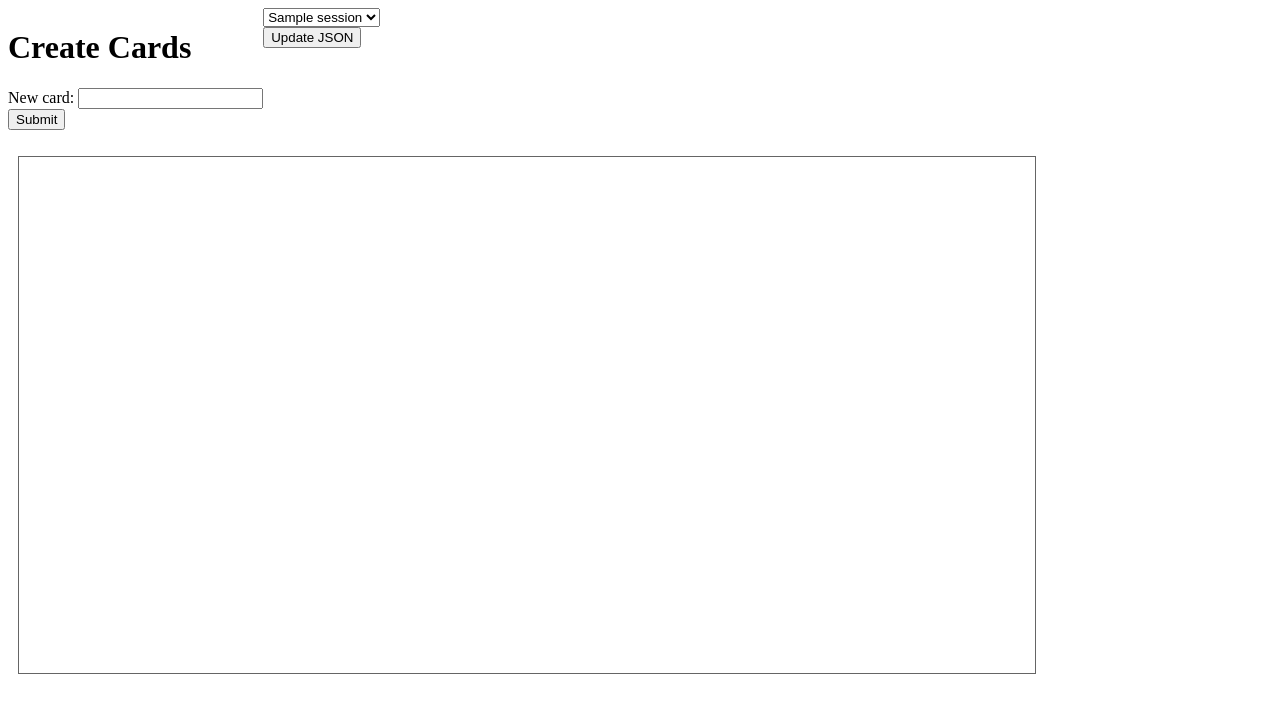
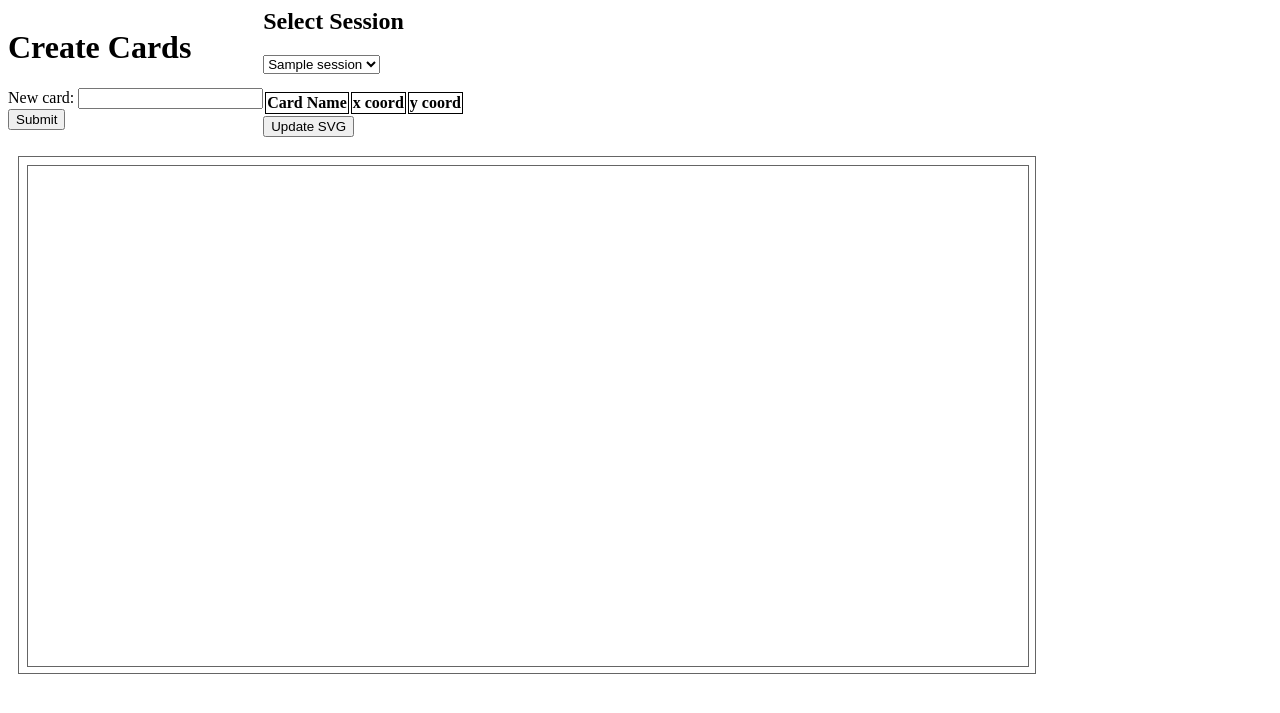
Before and after one commit to turtlemonvh/Django-Test-Project-1, a Python web app: template src/mysite_test1/templates/createcards.html in a window 1280 px wide. Shown: the top 713 px of the page. Run offline with Jinja, Linux system fonts and the light colour scheme; the template is opened without the code that fills it: most values are stand-ins (such as "Sample title", 1, 10 or a date in 2020); lists and menus that the app fills with data are empty.

Commit message:
state before rewrite of d3 portion of card display

```diff
--- a/src/mysite_test1/seventools/models.py
+++ b/src/mysite_test1/seventools/models.py
@@ -18,4 +18,4 @@ class Card(models.Model):
         return u'%s %s' % (self.name, self.global_id)
 
     class Meta:
-        ordering = ['global_id']
+        ordering = ['id']
--- a/src/mysite_test1/templates/createcards.html
+++ b/src/mysite_test1/templates/createcards.html
@@ -5,6 +5,15 @@
 	<script src="{{ STATIC_URL }}js/jquery-ui-1.8.17.custom/js/jquery-1.7.1.min.js" type='text/javascript'></script>
 	<script src="{{ STATIC_URL }}js/jquery-ui-1.8.17.custom/js/jquery-ui-1.8.17.custom.min.js" type='text/javascript'></script>
 	<script>
+	// Define card sizes
+	var card_width = 100;
+	var card_height = 30;
+	var dropHEIGHT = 500;
+	var dropWIDTH = dropHEIGHT*2;
+	var cardSizeMulti = 0.5; // how much smaller are the cards on the svg
+	var cardRoundedFactor = .1;
+	var card_vis;
+
 	// Definines the placement of queued cards
 	function getNewCardOffset(){
 		var newOffset = $("#cards_container").offset();
@@ -13,83 +22,43 @@
 		return newOffset;
 	}
 
-	// Get all JSON data for current session
-	function updateDroppedCards(){
-		var session_id = $("#session_select :selected").val();
-		$.getJSON("/seventools/cardsession/json/", { id: session_id}, function(data) {
-				console.log('json card data retrieved');
-				var items = [];
-				var card;
-				var str = "<table><tr>";
-				str += "<th>Name</th><th>x coord</th><th>y coord</th>";
+	/*
+	 * Resize functions are un-tested
+	 */
+	function resizeCards(p){
+		card_width = card_width*p;
+		card_height = card_height*p;
+		// draggable
+		$(".draggable").attr("width", card_width).attr("height", card_height);
+		update_cards ();
+	}
+
+	function resizeDropArea(p){
+		dropHEIGHT = dropHEIGHT*p;
+		dropWIDTH = dropWIDTH*p;
+		// card_visualisation
+		$("#card_visualisation").attr("width", dropWIDTH).attr("height", dropHEIGHT);
+		update_cards ();
+	}
+
+	// Get all JSON data for current session into table
+	function updateSessionTable(data){
+		// Use the data already collected for svg
+		// format: {id, x, y, name} as {id, value1, value2, value3}
+		var str = "<tr>";
+		str += "<th>Card Name</th><th>x coord</th><th>y coord</th>";
 		str += "</tr>";
 		$.each(data, function(key,val) {
-					card = val.fields;
-					console.log(card.name + ": " + card.x_coord + ", " + card.y_coord);
-
-					str += "<tr><td>" + card.name + "</td><td>" + card.x_coord + "</td><td>" + card.y_coord + "</td></tr>";
+			// console.log(val.value3 + ": " + (val.value1) + ", " + (val.value2));
+			str += "<tr><td>" + val.value3 + "</td><td>" + (val.value1) + "</td><td>" + (val.value2)+ "</td></tr>";
 		})
-				str += "</table>";
 		$("#dropped_cards").html(str);
-	    });
-
 	}
 
 	// Namespace protected functions
 	$(function() {
 		// Initialize the drop area
 		$( "#droppable" ).droppable();
-		// Move card from drop area back into queue
-		function repossessCard(card){
-			// Notify
-			console.log('Repossesing card');
-			console.log(card);
-
-			// Position card
-			card.offset(getNewCardOffset());
-
-			// Move absolute position of all undroped down
-			var spacing = card.outerHeight(true);
-			$(".undropped_card").each(function(index,domE){
-				// Define new position in terms of old position
-				var o_offset = $(domE).offset();
-				$(domE).offset({ top: o_offset.top + spacing, left: o_offset.left})
-			})
-
-			// Add and remove classes
-			card.removeClass("dropped_card");
-			card.addClass("undropped_card");
-
-			// Reorganize order in document
-			var cards = $("#cards_container").children();
-			var cnt = cards.length;
-
-			// Get the index of the re-queued card
-			var newcard_index;
-			for( var i = cnt - 1; i >= 0; i--){
-				if($(cards[i]).hasClass("undropped_card")){
-					newcard_index = i;
-					break;
-				}
-			}
-
-			// Reorder cards, moving the re-queued card to the top of the list
-			var temp = cards[newcard_index];
-			for( var i = newcard_index; i > 0; i--){
-				cards[i] = cards[i - 1];
-			}
-			cards[0] = temp;
-
-			// Remove old list and add new
-			$("#cards_container").children().remove(); // remove old items and replace
-         	$("#cards_container").append(cards).children();
-
-         	// Bind relevant events to cards in queue and in drop area
-         	$(".undropped_card").draggable({ revert: "invalid" });
-         	$(".dropped_card").bind('dblclick',function(){
-         		repossessCard($(this));
-     		});
-		};
 
 		// Determine where it was clicked
 		$( "#droppable" ).bind( "dblclick", function(event) {
@@ -98,7 +67,25 @@
 			var h = $(this).height();
 			var w_rel = (event.pageX - toffset.left)/(w);
 			var h_rel = (event.pageY - toffset.top)/(h);
-			alert(w_rel +'%, '+ h_rel + '%');
+			//alert(w_rel +'%, '+ h_rel + '%');
+
+			// send coords as well as size being used for card
+			var card_h = card_height/h;
+			var card_w = card_width/w;
+			var session_id = $("#session_select :selected").val();
+			console.log("Recalling card")
+     		$.getJSON("/seventools/cardsession/recallcard/", { height: card_h, width: card_w, x_coord: w_rel, y_coord: h_rel, session_id: session_id },
+     		function(data) {
+     			// refresh view
+     			console.log("Card recalled");
+     			console.log(data);
+     			console.log(data.deleted_name);
+     			if(data.deleted_name !== ""){
+	     			update_cards ();
+	     			addCardToQueue(data.deleted_name);
+     			}
+     		});
+     		console.log("Finished recalling card")
 		})
 
 		// Move a card from the queue into the drop area
@@ -131,31 +118,6 @@
 				}
 			})
 
-			// Move the dropped card to the bottom of the queue
-			var cards = $("#cards_container").children();
-			var cnt = cards.length;
-
-			var temp;
-			for (var i = 0; i < cnt-1; i++){
-				temp = cards[i];
-				if( $(temp).hasClass("dropped_card")){
-					// Move it to the bottom
-					cards[i] = cards[i + 1];
-					cards[i + 1] = temp;
-				}
-			}
-
-			// Remove old list and add new
-			$("#cards_container").children().remove();
-         	$("#cards_container").append(cards).children();
-
-         	// Bind relevant events to cards in queue and in drop area
-         	$(".undropped_card").draggable({ revert: "invalid" });
-         	console.log("test1");
-         	$(".dropped_card").bind('dblclick',function(){
-         		repossessCard($(this));
-     		});
-
      		// Add card to database
  			console.log("adding card via xhr");
      		var card_name = ui.draggable.text();
@@ -163,16 +125,19 @@
      		$.get("/seventools/cardsession/addcard/", { name: card_name, session_id: session_id, x_coord: w_rel, y_coord: h_rel },
      		function(data){
      			console.log(data);
-     		} );
+
+     			// Wait for card to be added before updating
+				update_cards ();
+     		});
+
+			// Remove card from the queue
+			ui.draggable.remove();
 
 		});
 	})
 
-	// Functions to call once when doc ready
-	$(document).ready(function(){
-		// Create a new card with the form
-		$("#name_input").submit(function(){
-			var card = $('#new_card').val();
+	// Create a new card by passing the new name
+	function addCardToQueue(card){
 		console.log('new card name: ' + card);
 
 		// Position the new card
@@ -185,15 +150,99 @@
 			$(this).offset({ top: o_offset.top + spacing, left: o_offset.left})
 		})
 
-			$(this).find(':text').val(''); // reset form to avoid duplicates
-
 		// Create new card and prepend to list
 		$('<div class="draggable ui-widget-content undropped_card">' + card + '</div>').prependTo($('#cards_container'))
 																						.draggable({ revert: "invalid" })
 																						.offset(getNewCardOffset());
+	}
+
+	// Functions to call once when doc ready
+	$(document).ready(function(){
+		// Create a new card with the form
+		$("#name_input").submit(function(){
+			var card = $('#new_card').val();
+			addCardToQueue(card);
+			$(this).find(':text').val(''); // reset form to avoid duplicates
+		})
+		$("#session_select :input").change(function(){
+			update_cards ();
 		})
 
+		// card_visualisation
+		card_vis = d3.select("#card_visualisation");
+		update_cards ();
+
 	})
+
+	// D3 functions
+	function update_cards () {
+		var all_card_data = cardPositionData();
+		var cards = card_vis.selectAll("rect")
+				.data(all_card_data)
+		cards
+			.enter()
+				.insert("svg:rect")
+					.attr("x", function (d) { return d.value1; })
+					.attr("y", function (d) { return d.value2; })
+					.style("fill", "green")
+					.style("stroke", "black")
+				.insert("svg:text")
+					.text(function (d) { return d.value3; })
+
+		cards
+			.transition().duration(0)
+				.attr("x", function (d) { return d.value1; })
+				.attr("y", function (d) { return d.value2; })
+				.attr("rx", card_width*cardRoundedFactor)
+				.attr("ry", card_height*cardRoundedFactor)
+				.attr("width", card_width*cardSizeMulti)
+				.attr("height", card_height*cardSizeMulti)
+
+		cards.exit ()
+			.transition().duration(1000)
+				.attr("width", 0)
+					.remove ();
+
+		// Update the table every time this is called
+		updateSessionTable(all_card_data);
+	}
+
+	// Card position data
+	function cardPositionData () {
+		// Intialize variables
+		var session_id = $("#session_select :selected").val();
+		var dataset = [];
+
+		// Define function to run on completion
+		function getCardDataD3(data){
+			var card;
+			$.each(data, function(key,val) {
+				card = val.fields;
+				var ncard = {
+					id: key,
+					value1: (card.x_coord * dropWIDTH),
+					value2: (card.y_coord * dropHEIGHT),
+					value3: card.name
+				}
+				dataset.push (ncard);
+			})
+		}
+
+		// Collect data synchronously so it can be processed by D3 upon return
+		$.ajax({
+		    type: 'GET',
+		    url: "/seventools/cardsession/json/",
+		    dataType: 'json',
+		    success: function(data){getCardDataD3(data)},
+		    data: { id: session_id},
+		    async: false
+		});
+
+		//console.log("Number of cards to be plotted: " + dataset.length);
+		//console.log(dataset);
+		return dataset;
+	}
+
 	</script>
 	<!-- Styling -->
 	<LINK href="{{ STATIC_URL }}js/jquery-ui-1.8.17.custom/css/le-frog/jquery-ui-1.8.17.custom.css" rel="stylesheet" type="text/css">
@@ -207,6 +256,15 @@
   		z-index:100;
 	}
 	#card_entry { float: left; }
+	#dropped_cards th { border: 1px solid black;}
+	#dropped_cards td { border: 1px solid black;}
+	svg {
+		border: 1px solid #000;
+	}
+	#card_visualisation {
+		position:relative;
+		z-index:1;
+	}
 	</style>
 
 </head>
@@ -222,16 +280,18 @@
 		<div id="cards_container"></div>
 	</div>
 
-	<div id="droppable"></div>
-	<form id = "session_select" action="javascript: updateDroppedCards();">
+	<div id="droppable">
+		<svg id="card_visualisation" width="1000" height="500"></svg>
+	</div>
+	<h2>Select Session</h2>
+	<form id = "session_select">
 		<select>
   		{% for session in sessions %}
 	  		<option value="{{ session.id }}">{{ session.name }}</option>
 		{% endfor %}
 		</select>
-		<br/>
-		<input type="submit" value="Update JSON"/>
 	</form>
-	<div id="dropped_cards"></div>
+	<table id="dropped_cards"></table>
+	<button onclick="update_cards()">Update SVG</button>
 
 </body>
--- a/src/mysite_test1/urls.py
+++ b/src/mysite_test1/urls.py
@@ -40,4 +40,5 @@ urlpatterns += patterns('mysite_test1.seventools.views',
     (r'^seventools/cardsession/addsession/$', 'createcards'),
     (r'^seventools/cardsession/json/$', 'session_cards_JSON'),
     (r'^seventools/cardsession/addcard/$', 'add_card'),
+    (r'^seventools/cardsession/recallcard/$', 'recall_card'),
 )
```
Also changed, not shown: src/mysite_test1/seventools/views.py (+32 -4 lines), src/sqlite.db, 14 other files. Lines whose indentation alone changed are shown as unchanged.
